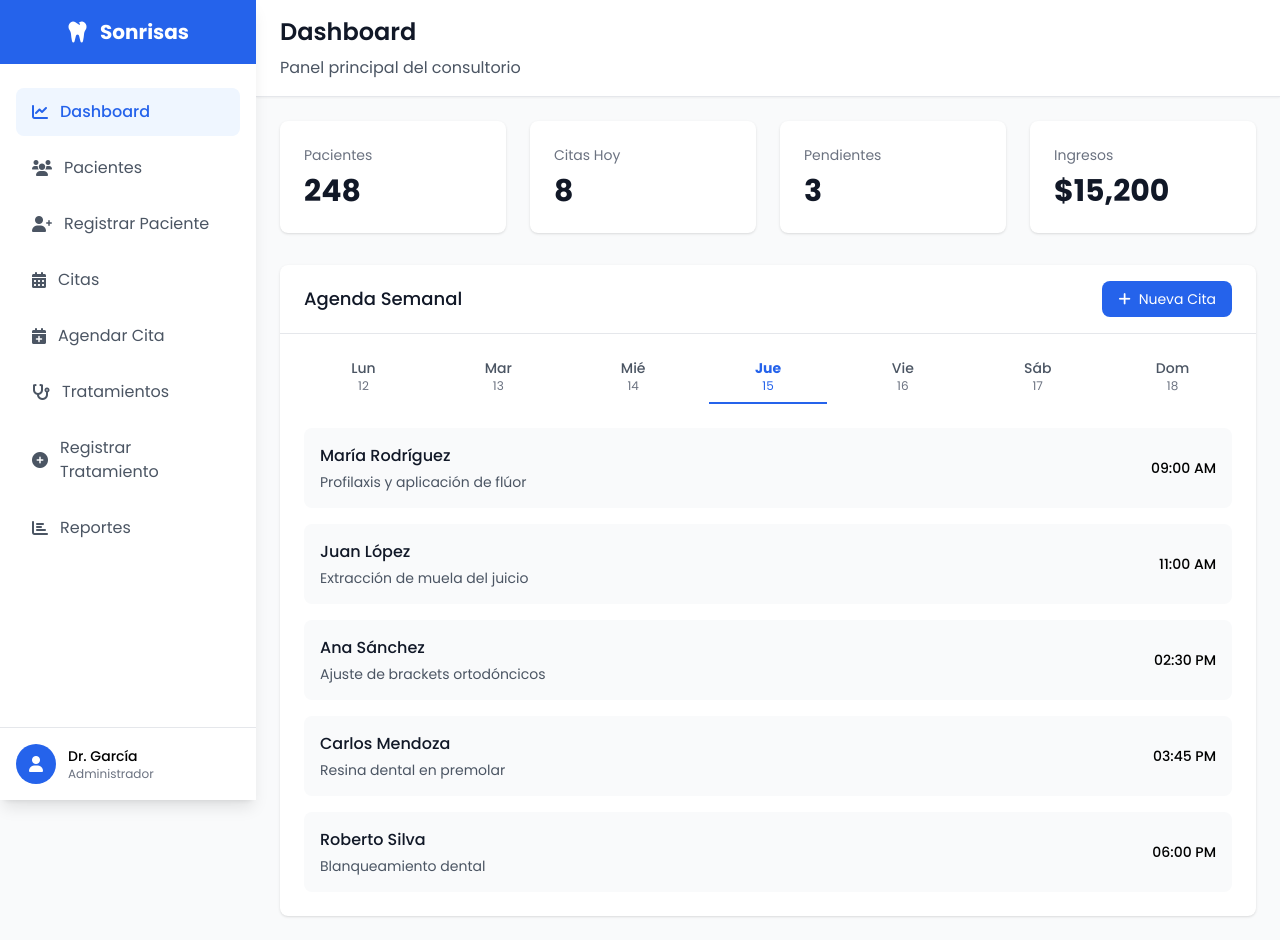
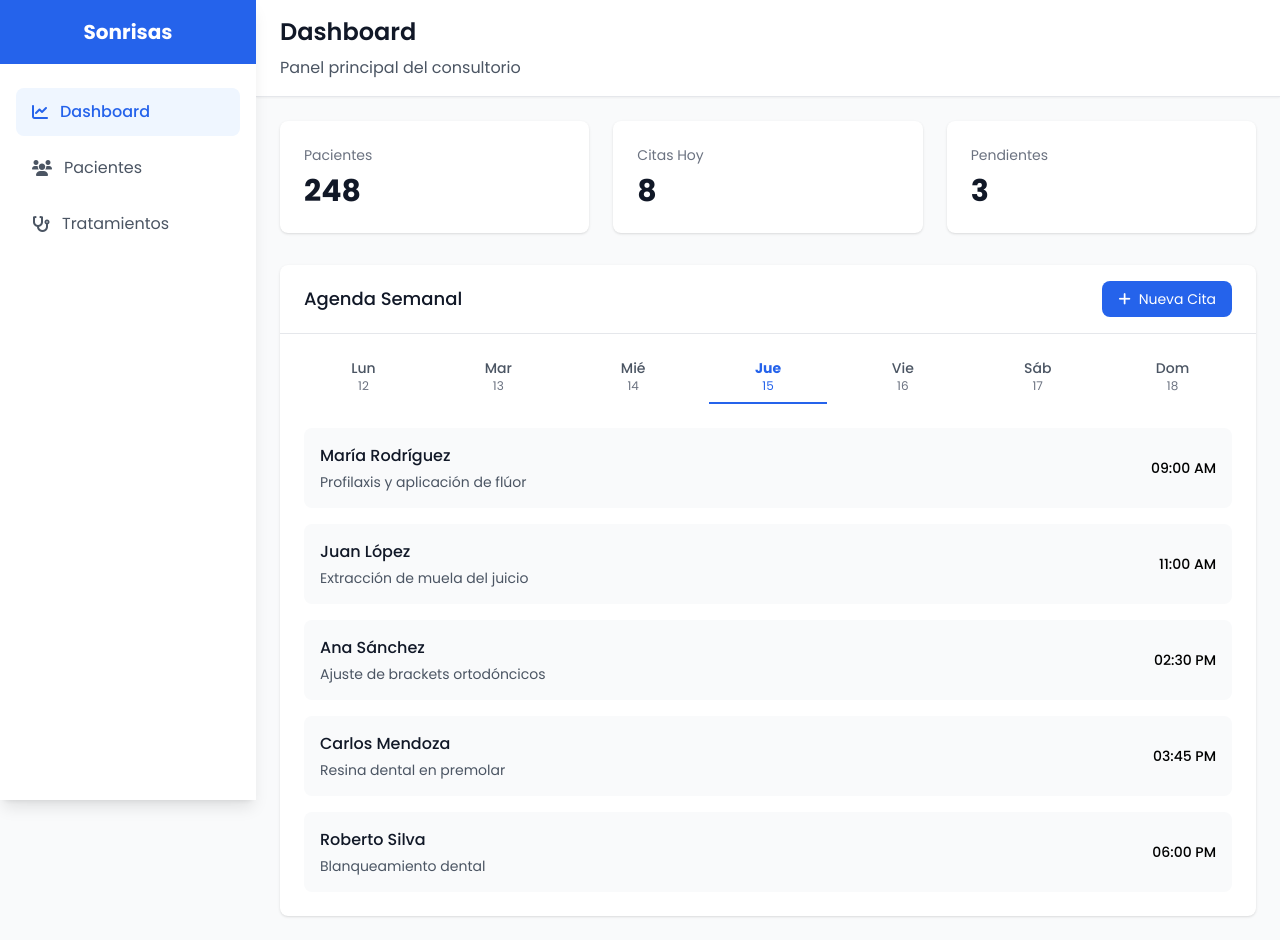
Before and after one commit to hdz-kevin/documentacion-sonrisas, a plain HTML site: page prototipo/index.html in a window 1280 px wide. Drawn offline with nearby package versions, Linux system fonts and the light colour scheme.

Commit message:
cambios minimos a las paginas

```diff
--- a/prototipo/index.html
+++ b/prototipo/index.html
@@ -29,7 +29,6 @@
             <!-- Logo -->
             <div class="flex items-center justify-center h-16 bg-dental-blue">
                 <div class="flex items-center space-x-3">
-                    <i class="fas fa-tooth text-white text-2xl"></i>
                     <h1 class="text-white text-xl font-bold">Sonrisas</h1>
                 </div>
             </div>
@@ -44,44 +43,11 @@
                     <i class="fas fa-users mr-3"></i>
                     Pacientes
                 </a>
-                <a href="registrar-paciente.html" class="flex items-center px-4 py-3 text-gray-600 hover:bg-gray-100 rounded-lg">
-                    <i class="fas fa-user-plus mr-3"></i>
-                    Registrar Paciente
-                </a>
-                <a href="citas.html" class="flex items-center px-4 py-3 text-gray-600 hover:bg-gray-100 rounded-lg">
-                    <i class="fas fa-calendar-alt mr-3"></i>
-                    Citas
-                </a>
-                <a href="agendar-cita.html" class="flex items-center px-4 py-3 text-gray-600 hover:bg-gray-100 rounded-lg">
-                    <i class="fas fa-calendar-plus mr-3"></i>
-                    Agendar Cita
-                </a>
                 <a href="tratamientos.html" class="flex items-center px-4 py-3 text-gray-600 hover:bg-gray-100 rounded-lg">
                     <i class="fas fa-stethoscope mr-3"></i>
                     Tratamientos
                 </a>
-                <a href="registrar-tratamiento.html" class="flex items-center px-4 py-3 text-gray-600 hover:bg-gray-100 rounded-lg">
-                    <i class="fas fa-plus-circle mr-3"></i>
-                    Registrar Tratamiento
-                </a>
-                <a href="reportes.html" class="flex items-center px-4 py-3 text-gray-600 hover:bg-gray-100 rounded-lg">
-                    <i class="fas fa-chart-bar mr-3"></i>
-                    Reportes
-                </a>
             </nav>
-
-            <!-- Usuario -->
-            <div class="p-4 border-t">
-                <div class="flex items-center space-x-3">
-                    <div class="w-10 h-10 bg-dental-blue rounded-full flex items-center justify-center">
-                        <i class="fas fa-user text-white"></i>
-                    </div>
-                    <div>
-                        <p class="text-sm font-medium">Dr. García</p>
-                        <p class="text-xs text-gray-500">Administrador</p>
-                    </div>
-                </div>
-            </div>
         </div>
     </div>
 
@@ -100,7 +66,7 @@
         <!-- Contenido del Dashboard -->
         <main class="p-6">
             <!-- Cards de Estadísticas -->
-            <div class="grid grid-cols-1 md:grid-cols-2 lg:grid-cols-4 gap-6 mb-8">
+            <div class="grid grid-cols-1 md:grid-cols-2 lg:grid-cols-3 gap-6 mb-8">
                 <!-- Total Pacientes -->
                 <div class="bg-white rounded-lg shadow p-6">
                     <h3 class="text-sm text-gray-500 mb-2">Pacientes</h3>
@@ -117,12 +83,6 @@
                 <div class="bg-white rounded-lg shadow p-6">
                     <h3 class="text-sm text-gray-500 mb-2">Pendientes</h3>
                     <p class="text-3xl font-bold text-gray-900">3</p>
-                </div>
-
-                <!-- Ingresos -->
-                <div class="bg-white rounded-lg shadow p-6">
-                    <h3 class="text-sm text-gray-500 mb-2">Ingresos</h3>
-                    <p class="text-3xl font-bold text-gray-900">$15,200</p>
                 </div>
             </div>
 
```
Also changed, not shown: prototipo/pacientes.html (+0 -18 lines), prototipo/registrar-paciente.html (+1 -1 lines), prototipo/registrar-tratamiento.html (+1 -1 lines), prototipo/tratamientos.html (+0 -18 lines).
